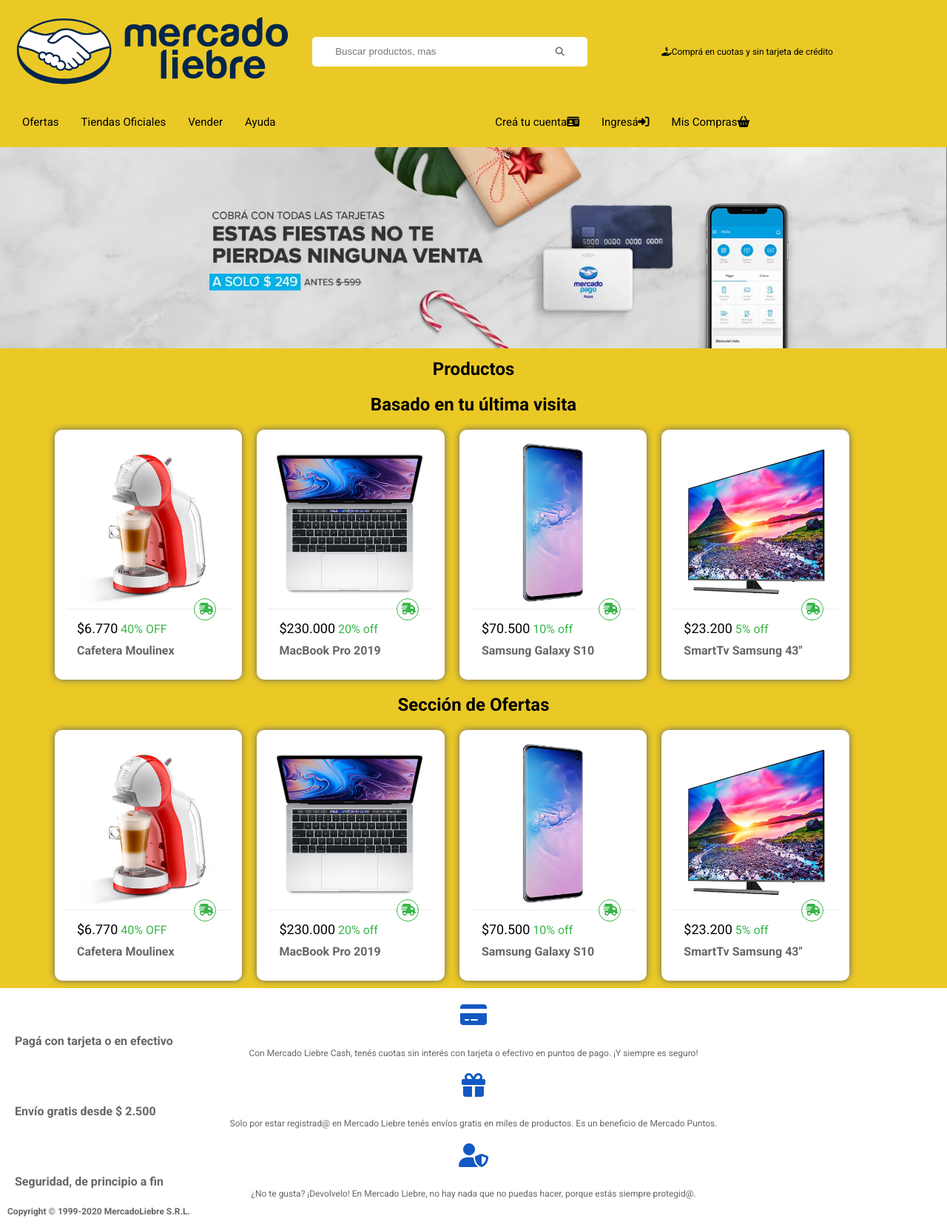
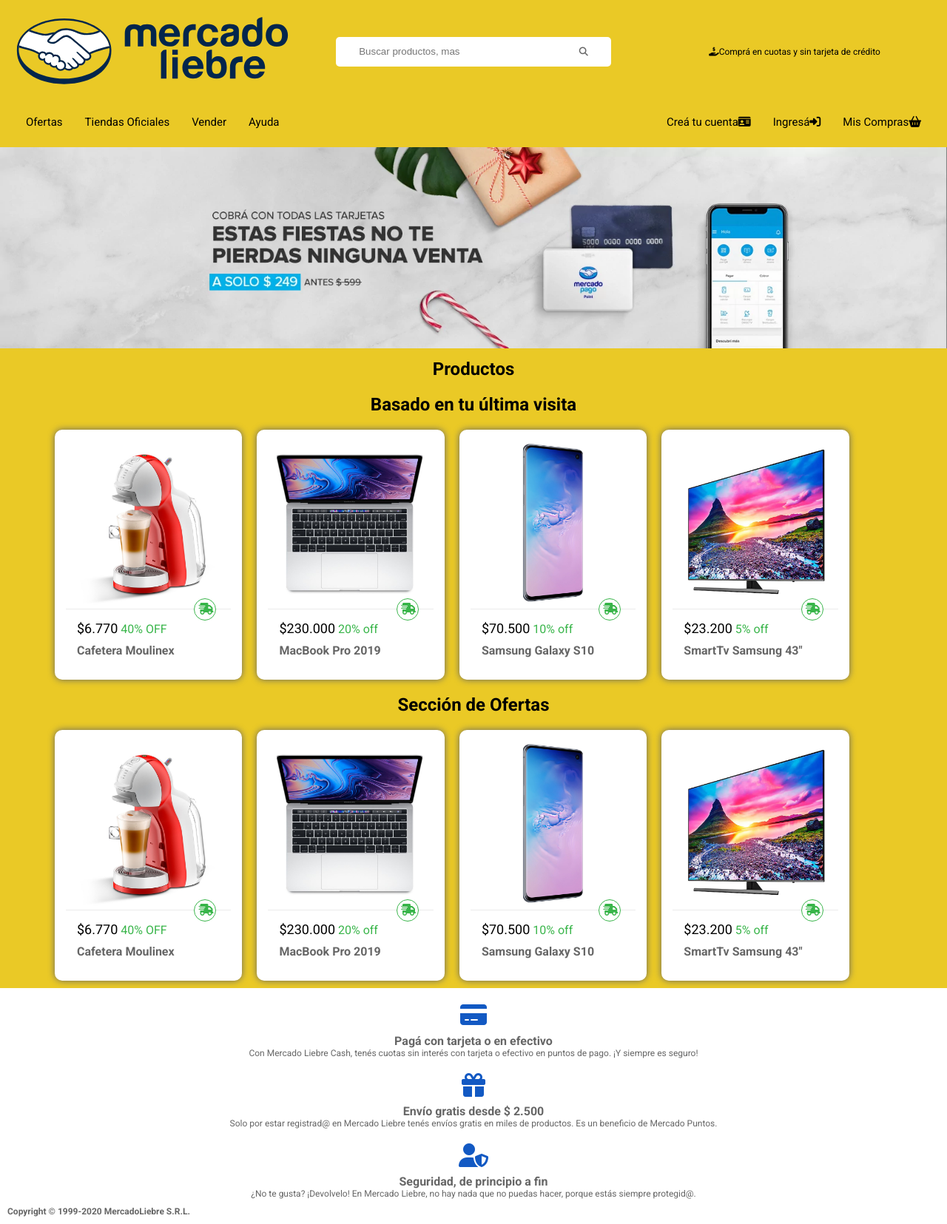
Before and after one commit to LucasJavierBarros/mercadoLiebre, a website: page views/home.html in a window 1280 px wide. Shown: the whole page at 74% size. Drawn offline with Linux system fonts and the light colour scheme.

Commit message:
ajuste de media querie

```diff
--- a/public/css/home.css
+++ b/public/css/home.css
@@ -162,6 +162,7 @@
 
 .home__footer__section {
     padding: 10px;
+
 }
 
 .home__footer__section i {
@@ -171,40 +172,48 @@
 
 }
 
+.home__footer__section h4 {
+    text-align: center;
+}
+
 .home__footer--copy,
 .home__footer__section p {
-    font-size: var(--textSizeCuerpos)
+    font-size: var(--textSizeCuerpos);
 }
 
 /* tableta */
-@media (min-width:361px) {
-    .home__header__nav--list a {
-        font-size: 12px;
-    }
+@media (min-width:768px) {
 
     .home__header a {
         width: 30%;
     }
+
     .home__header p {
-         width: 30%;
+        width: 30%;
     }
 
     .home__header form {
         width: 30%;
     }
 
+    .home__header--search {
+        justify-content: space-between;
+    }
+
     .home__main__section--contenedor h5 {
         display: block;
     }
-    .home__header nav{
+
+    .home__header nav {
         display: flex;
         justify-content: space-between;
     }
+
     .home__header__nav--list {
-        margin: 0 15px;
+        margin: 0 20px;
         display: flex;
         gap: 10px;
-        flex-wrap: wrap;
+
     }
 
     .home__main__section--product {
@@ -218,17 +227,20 @@
 
 }
 
-@media (min-width:769px) {
-    .home__header__nav--list{
+@media (min-width:1024px) {
+    .home__header__nav--list {
         padding: 15px;
         gap: 30px;
     }
+
     .home__main__section--product {
         width: 22%;
     }
-    .home__header--search{
+
+    .home__header--search {
         gap: 30px;
     }
+
     .home__header__nav--list a {
         font-size: 15px;
     }
--- a/views/home.html
+++ b/views/home.html
@@ -33,10 +33,10 @@
                 <li><a href="">Ingresá<i class="fa-solid fa-right-to-bracket"></i></a></li>
                 <li><a href="">Mis Compras<i class="fa-solid fa-basket-shopping"></i></a></li>
             </ul>
-            <div class="burger-menu">
-                <i class="fas fa-bars"></i>
-            </div>
         </nav>
+        <div class="burger-menu">
+            <i class="fas fa-bars"></i>
+        </div>
         <div class="home__header__banner">
             <img src="/images/img-home-banner.jpg" alt="">
         </div>
```
